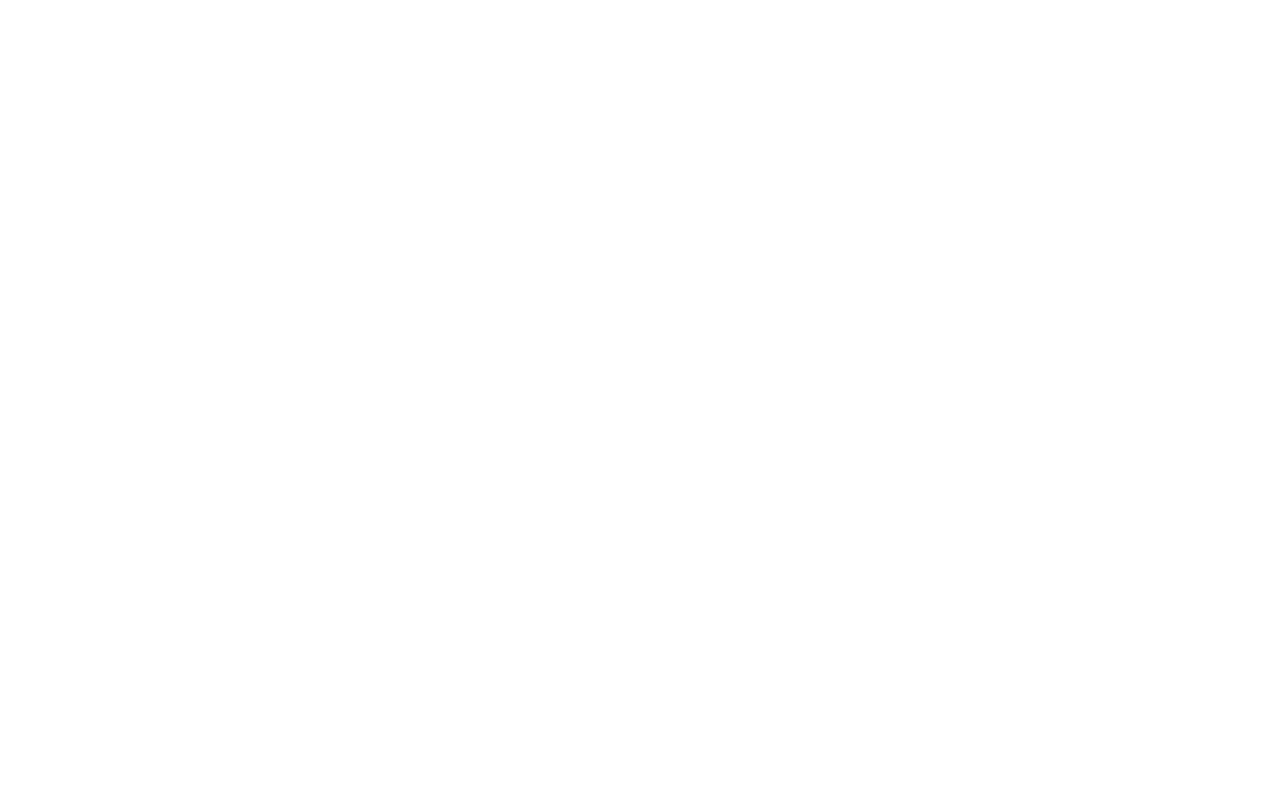
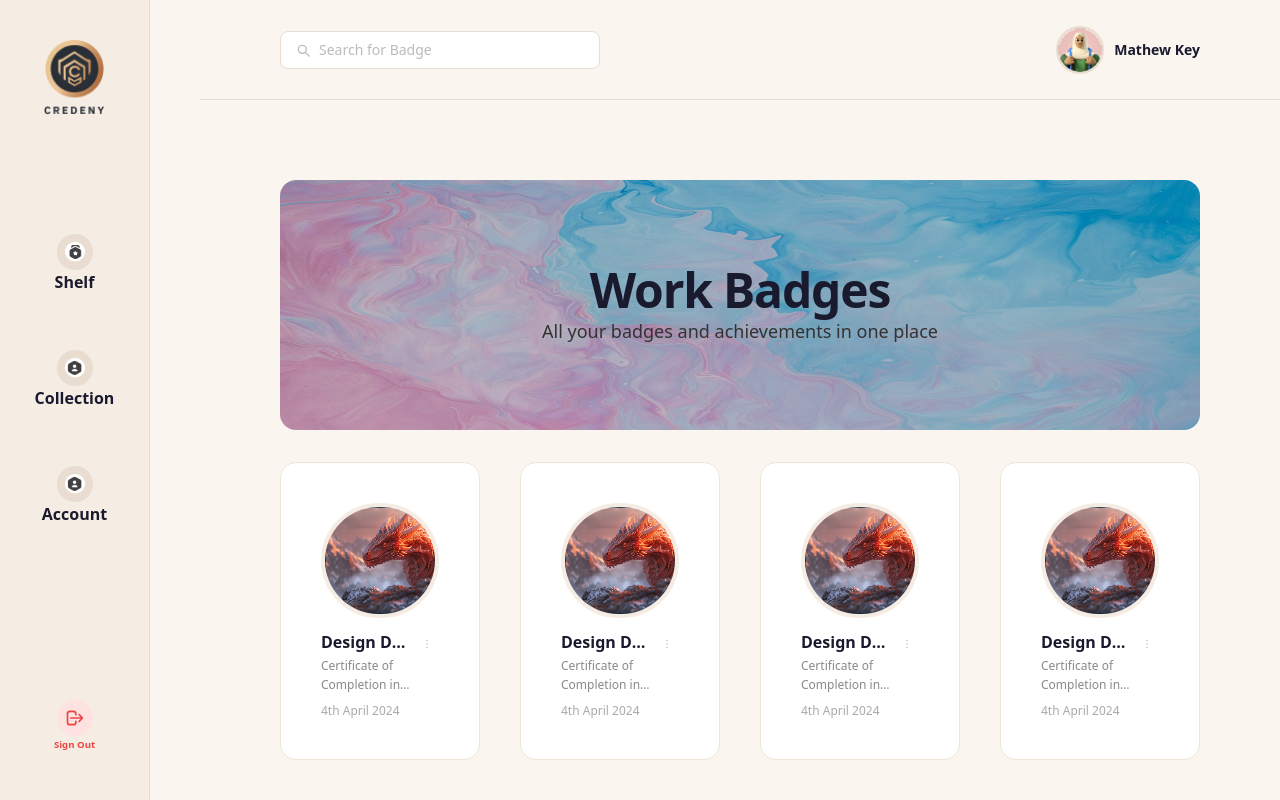
Before and after one commit to Ukoeka/credeny, a Nuxt app: page /user/dashboard/collections/1 in a window 1280 px wide. Before the commit this address had no page. Shown: the top 800 px of the page. Built offline with nearby package versions, Linux system fonts and the light colour scheme.

Commit message:
collection

```diff
--- /dev/null
+++ b/app/pages/user/dashboard/collections/[id].vue
@@ -0,0 +1,134 @@
+<template>
+  <div>
+    <div class="relative w-full rounded-2xl overflow-hidden P-12 mb-8 h-[250px] flex items-center justify-center">
+      <img
+        src="@/assets/images/backgrounds/dashboard-banner.png"
+        alt=""
+        class="absolute inset-0 w-full h-full object-cover"
+      />
+      <div class="absolute inset-0 bg-black/20"></div>
+      <div class="relative z-10 text-center">
+        <h1 class="text-4xl lg:text-5xl font-extrabold text-[#1a1a2e] tracking-tight">Work Badges</h1>
+        <p class=" text-[#333] text-[18px] mt-1">All your badges and achievements in one place</p>
+      </div>
+    </div>
+
+    <!-- ── EMPTY STATE ── -->
+    <div v-if="badges.length === 0" class="flex flex-col items-center justify-center px-20 py-24">
+      <img
+        src="@/assets/images/randoms/web.png"
+        alt="Empty shelf"
+        class="w-full h-full object-contain opacity-60 mb-6"
+      />
+      <p class="text-lg font-semibold text-[#c8b89a]">Shelf so Empty</p>
+    </div>
+
+    <!-- ── POPULATED STATE ── -->
+    <div v-else class="grid grid-cols-2 sm:grid-cols-3 lg:grid-cols-4 gap-10">
+      <NuxtLink
+        v-for="badge in badges"
+        :key="badge.id"
+        class="bg-white rounded-2xl p-10 border border-[#f0e6d8] hover:shadow-md hover:-translate-y-0.5 transition-all duration-200 cursor-pointer group"
+        :to="`/user/dashboard/badge/${badge.id}`"
+      >
+        <!-- Badge image -->
+        <div class="flex justify-center mb-3">
+          <img
+            :src="badge.image"
+            :alt="badge.title"
+            class="w-full h-auto rounded-full object-cover border-4 border-[#f5ede3] group-hover:border-[#c8873a] transition-colors duration-200"
+          />
+        </div>
+
+        <!-- Info -->
+        <div class="flex items-start justify-between gap-1">
+          <div class="min-w-0">
+            <h3 class="font-bold text-[#1a1a2e] truncate">{{ badge.title }}</h3>
+            <p class="text-xs text-[#888] leading-relaxed mt-0.5 line-clamp-2">{{ badge.description }}</p>
+            <p class="text-xs text-[#aaa] mt-2">{{ badge.date }}</p>
+          </div>
+          <!-- More options -->
+          <button
+            class="flex-shrink-0 p-1 rounded-md hover:bg-[#f0e6d8] transition-colors duration-200 mt-0.5"
+            @click.stop="openMenu(badge.id)"
+          >
+            <svg class="w-4 h-4 text-[#aaa]" fill="currentColor" viewBox="0 0 24 24">
+              <path d="M12 13a1 1 0 110-2 1 1 0 010 2zm0-5a1 1 0 110-2 1 1 0 010 2zm0 10a1 1 0 110-2 1 1 0 010 2z"/>
+            </svg>
+          </button>
+        </div>
+      </NuxtLink>
+    </div>
+  </div>
+</template>
+
+<script setup>
+definePageMeta({ layout: 'dashboard' })
+
+// Replace with real API data
+const badges = ref([
+  {
+    id: 1,
+    title: 'Design Degree I',
+    description: 'Certificate of Completion in design and Visual Asset Production',
+    date: '4th April 2024',
+    image: '/images/randoms/badge.png',
+  },
+  {
+    id: 2,
+    title: 'Design Degree II',
+    description: 'Certificate of Completion in design and Visual Asset Production',
+    date: '4th April 2024',
+    image: '/images/randoms/badge.png',
+  },
+  {
+    id: 3,
+    title: 'Design Degree I',
+    description: 'Certificate of Completion in design and Visual Asset Production',
+    date: '4th April 2024',
+    image: '/images/randoms/badge.png',
+  },
+  {
+    id: 4,
+    title: 'Design Degree I',
+    description: 'Certificate of Completion in design and Visual Asset Production',
+    date: '4th April 2024',
+    image: '/images/randoms/badge.png',
+  },
+  {
+    id: 5,
+    title: 'Recycle Course',
+    description: 'Certificate of completion Issued By Max Foundation',
+    date: '4th April 2024',
+    image: '/images/randoms/badge.png',
+  },
+  {
+    id: 6,
+    title: 'Design Degree I',
+    description: 'Certificate of Completion in design and Visual Asset Production',
+    date: '4th April 2024',
+    image: '/images/randoms/badge.png',
+  },
+  {
+    id: 7,
+    title: 'Design Degree I',
+    description: 'Certificate of Completion in design and Visual Asset Production',
+    date: '4th April 2024',
+    image: '/images/randoms/badge.png',
+  },
+  {
+    id: 8,
+    title: 'Design Degree I',
+    description: 'Certificate of Completion in design and Visual Asset Production',
+    date: '4th April 2024',
+    image: '/images/randoms/badge.png',
+  },
+])
+
+const openMenu = (id) => {
+
+  console.log('Open menu for badge:', id)
+}
+
+useHead({ title: 'Display Collection — Credeny' })
+</script>
```
